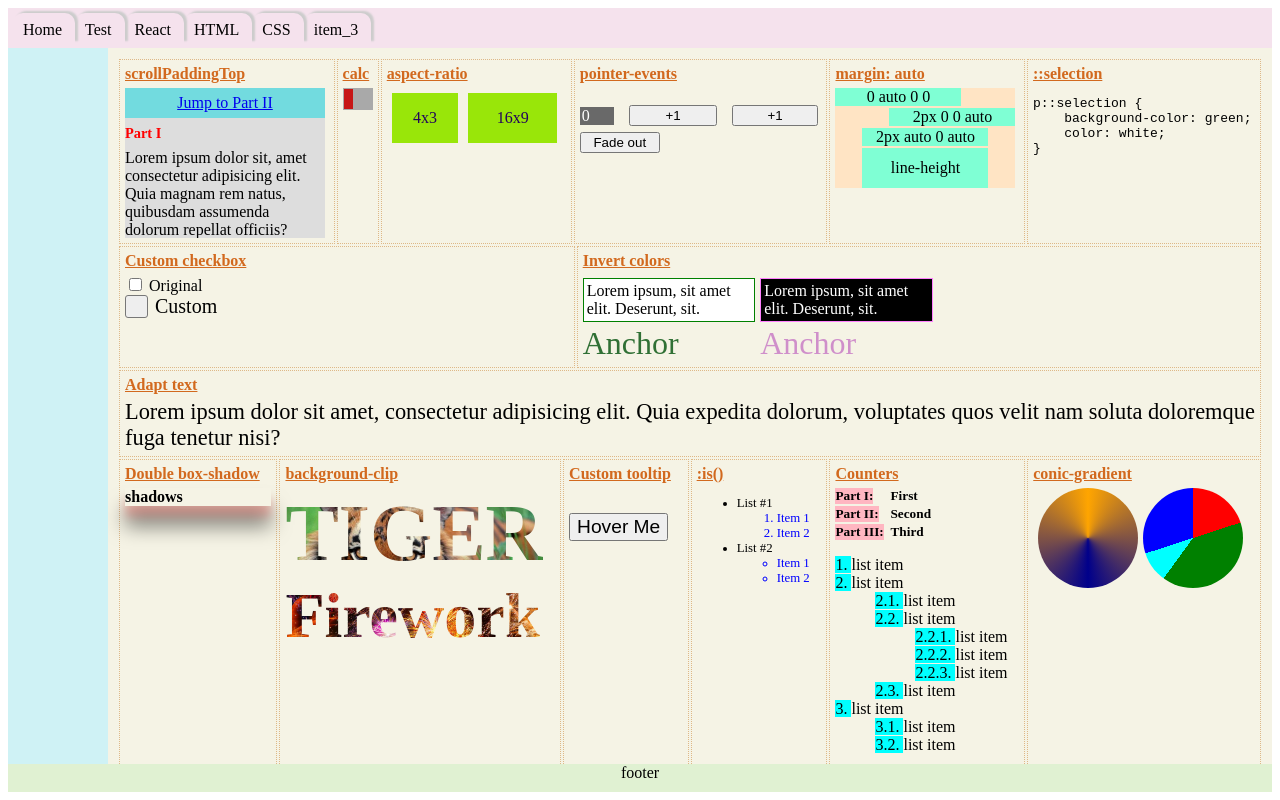
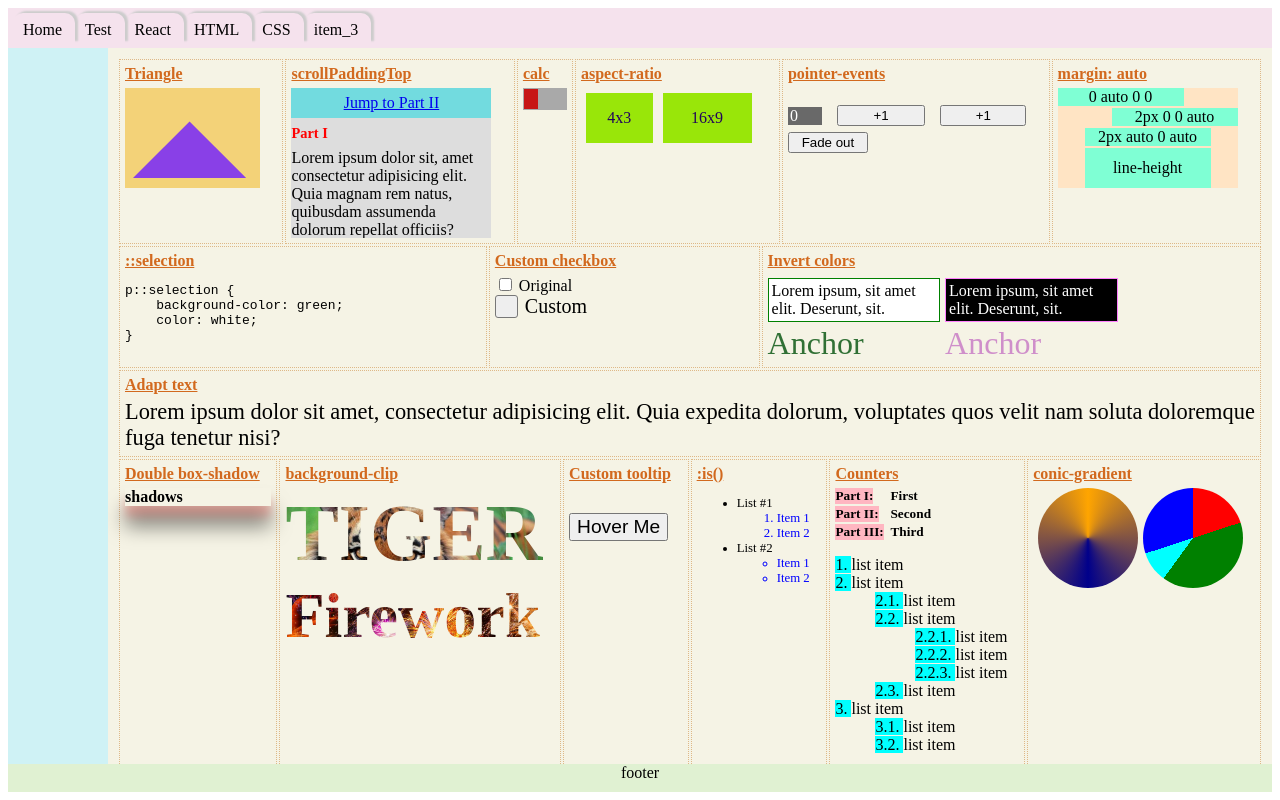
Before and after one commit to gh-prj/site, a React (Create React App) app: page /site/css_tricks in a window 1280 px wide. Built offline with nearby package versions, Linux system fonts and the light colour scheme.

Commit message:
Add css for triangle

```diff
--- a/src/pages/css/Tricks/Tricks.module.scss
+++ b/src/pages/css/Tricks/Tricks.module.scss
@@ -442,6 +442,34 @@
       }
     }
 
+    div.triangle {
+      width: 135px;
+      height: 100px;
+      background: rgb(243, 210, 120);
+      div {
+        position: relative;
+        background: #ccc;
+        background: transparent;
+        left: 50%;
+        top: 50%;
+        transform: translate(-50%, -50%);
+        width: 120px;
+        height: 80px;
+        overflow: hidden;
+        &::before {
+          content: "";
+          position: absolute;
+          width: 100%;
+          height: 100%;
+          top: 0;
+          left: 0;
+          transform-origin: bottom left;
+          transform: rotate(45deg);
+          background: rgb(137, 64, 231);
+        }
+      }
+    }
+
     div.test {
       display: block;
       width: 10px;
--- a/src/pages/css/Tricks/Tricks.tsx
+++ b/src/pages/css/Tricks/Tricks.tsx
@@ -9,6 +9,12 @@ const Tricks = () => {
 
     return (
         <div className={styles.container}>
+            <div>
+                <label>Triangle</label>
+                <div className={styles.triangle}>
+                    <div></div>
+                </div>
+            </div>
             <div>
                 <label>scrollPaddingTop</label>
                 <div className={styles.scrollPaddingTop}>
```
